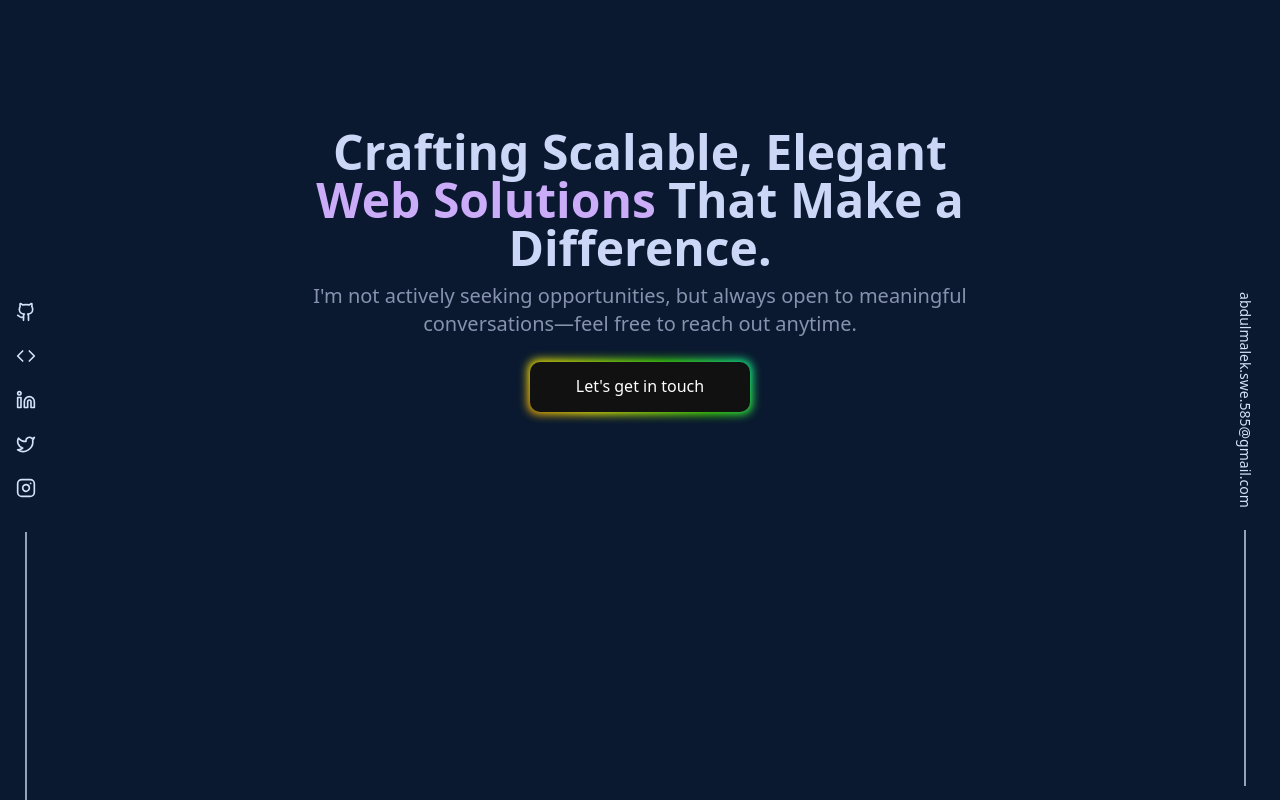
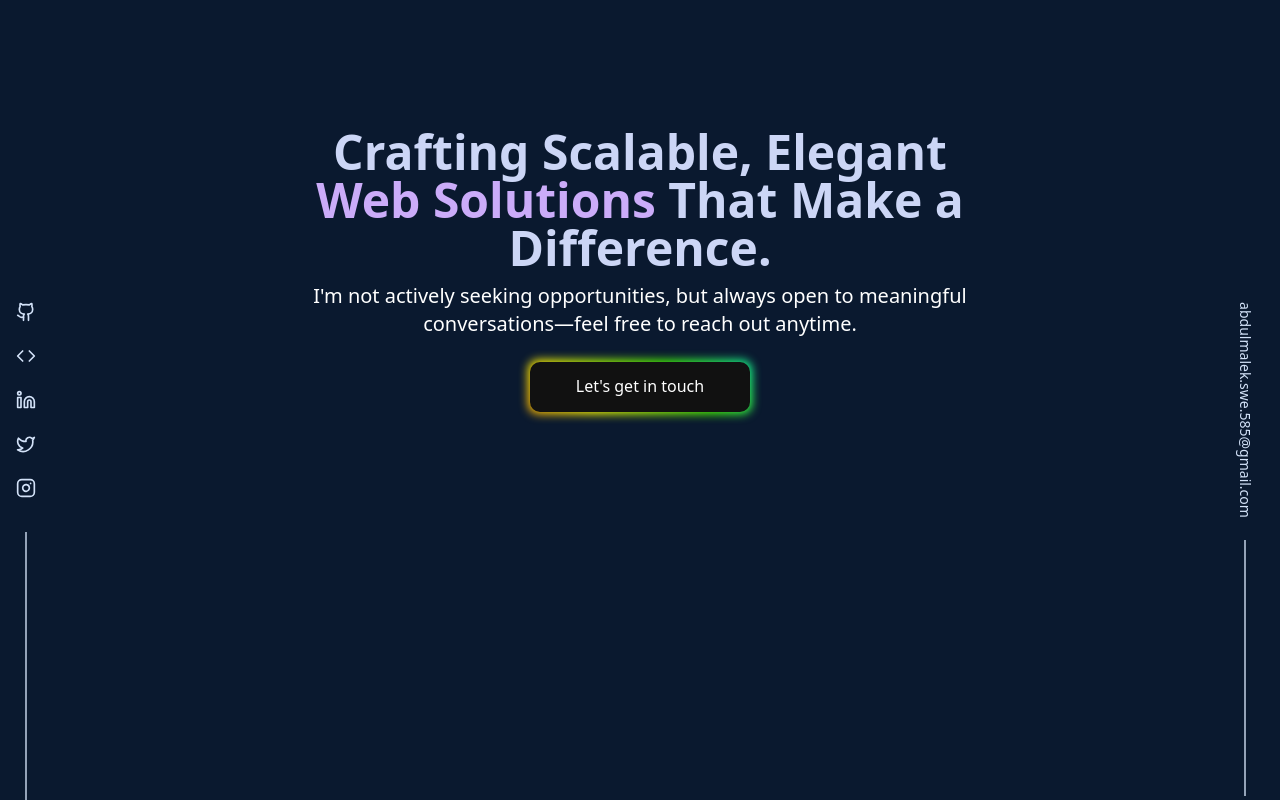
Before and after one commit to Arpit8126/Portfolio_site, a Next.js app: page / in a window 1280 px wide. Built offline with nearby package versions, Linux system fonts and the light colour scheme.

Commit message:
fix:solve smooth animation in contact and navbar page

```diff
--- a/src/components/contact/Contact.tsx
+++ b/src/components/contact/Contact.tsx
@@ -2,36 +2,64 @@ import React from "react";
 import { motion } from "framer-motion";
 import Tooltip from "../ui/tooltip/Tooltip";
 
+const containerVariants = {
+  hidden: { opacity: 0 },
+  show: {
+    opacity: 1,
+    transition: {
+      staggerChildren: 0.3, // delay between each child animation
+      delayChildren: 0.2,
+    },
+  },
+};
+
+const itemVariants = {
+  hidden: { opacity: 0, y: 40 },
+  show: { opacity: 1, y: 0, transition: { duration: 0.8, ease: "easeOut" } },
+};
+
 const Contact = () => {
   return (
-    <div
-      className="flex flex-col items-center justify-center gap-5 md:gap-6 "
+    <motion.div
+      className="flex flex-col items-center justify-center gap-5 md:gap-6"
       id="contact"
+      variants={containerVariants}
+      initial="hidden"
+      whileInView="show"
+      viewport={{ once: true, amount: 0.3 }}
     >
-      <div className="px-10 sm:px-16 md:px-36 lg:px-72 text-center space-y-2.5">
+      <motion.div
+        className="px-10 sm:px-16 md:px-36 lg:px-72 text-center space-y-2.5"
+        variants={containerVariants}
+      >
         <Tooltip content="Get In Touch" position="bottom">
-          <h1 className="text-[#ccd6f6] text-3xl sm:text-4xl md:text-5xl font-semibold">
+          <motion.h1
+            className="text-[#ccd6f6] text-3xl sm:text-4xl md:text-5xl font-semibold"
+            variants={itemVariants}
+          >
             Crafting Scalable, Elegant{" "}
             <span className="text-[#cbacf9]">Web Solutions</span> That Make a
             Difference.
-          </h1>
-        </Tooltip>{" "}
-        <p className="text-xl ">
+          </motion.h1>
+        </Tooltip>
+        <motion.p className="text-xl text-white" variants={itemVariants}>
           I&apos;m not actively seeking opportunities, but always open to
           meaningful conversations—feel free to reach out anytime.
-        </p>
-      </div>
+        </motion.p>
+      </motion.div>
+
       <Tooltip content="Reach out anytime">
         <motion.a
           href="mailto:your.email@example.com"
+          className="glow-on-hover relative px-6 py-3 text-white bg-[#111] rounded-lg z-10 inline-block text-center"
+          variants={itemVariants}
+          whileHover={{ scale: 1.05 }}
           whileTap={{ scale: 0.95 }}
-          whileHover={{ scale: 1.05 }}
-          className="glow-on-hover relative px-6 py-3 text-white bg-[#111] rounded-lg z-10 inline-block text-center"
         >
           Let&apos;s get in touch
         </motion.a>
       </Tooltip>
-    </div>
+    </motion.div>
   );
 };
 
--- a/src/components/layout/Navbar.tsx
+++ b/src/components/layout/Navbar.tsx
@@ -1,21 +1,46 @@
 import React from "react";
 import { socialLinks } from "@/constants/socialLink";
 import Link from "next/link";
+import { motion } from "framer-motion";
+
 const Navbar = () => {
   return (
-    <div >
-      <div className="hidden sm:block">{SocialIcons()} {EmailFloatingIcon()}</div>
+    <div>
+      <div className="hidden sm:block">
+        <SocialIcons />
+        <EmailFloatingIcon />
+      </div>
     </div>
   );
 };
 export default Navbar;
-// components
+
+// === Social Icons ===
 function SocialIcons() {
   return (
-    <div className="fixed top-1/2 left-4 -translate-y-1/2 flex flex-col items-center space-y-6 z-50  ">
+    <motion.div
+      className="fixed top-1/2 left-4 -translate-y-1/2 flex flex-col items-center space-y-6 z-50"
+      initial="hidden"
+      animate="visible"
+      variants={{
+        hidden: {},
+        visible: {
+          transition: {
+            staggerChildren: 0.2,
+            delayChildren: 0.4,
+          },
+        },
+      }}
+    >
       {socialLinks.map(({ href, icon: Icon, label }) => (
+        <motion.div
+          key={label}
+          variants={{
+            hidden: { opacity: 0, x: -30 },
+            visible: { opacity: 1, x: 0, transition: { duration: 0.5 } },
+          }}
+        >
           <Link
-          key={label}
             href={href}
             aria-label={label}
             target="_blank"
@@ -25,22 +50,26 @@ function SocialIcons() {
           >
             <Icon className="w-5 h-5 transform transition-transform duration-300 group-hover:-translate-y-1 group-hover:text-primary" />
           </Link>
+        </motion.div>
       ))}
-
-      {/* Vertical line */}
-    </div>
+    </motion.div>
   );
 }
-// email floating icon
+
+// === Email Floating Icon ===
 function EmailFloatingIcon() {
   const email = "abdulmalek.swe.585@gmail.com";
+
   return (
-    <div
+    <motion.div
       className="fixed top-1/2 -right-[73px] -translate-y-1/2 flex flex-col items-center space-y-6 z-50 before:content-[''] before:w-[2px] before:h-64 before:bg-[#94a3b8]
       before:absolute before:top-[140px] before:left-1/2 before:-translate-x-1/2 before:pointer-events-none"
+      initial={{ opacity: 0, x: 50 }}
+      animate={{ opacity: 1, x: 0 }}
+      transition={{ duration: 0.8, delay: 1 }}
     >
       <a
-        href="https://mail.google.com/mail/?view=cm&to=abdulmalek.swe.585@gmail.com"
+        href={`https://mail.google.com/mail/?view=cm&to=${email}`}
         target="_blank"
         rel="noopener noreferrer"
         aria-label="Send Email"
@@ -50,6 +79,6 @@ function EmailFloatingIcon() {
           {email}
         </span>
       </a>
-    </div>
+    </motion.div>
   );
 }
```
Lines whose indentation alone changed are shown as unchanged.
